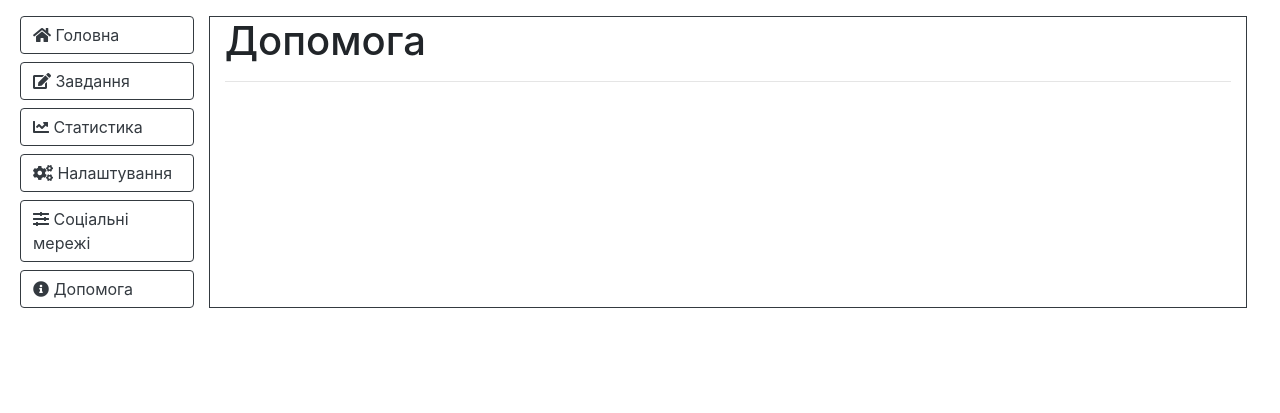
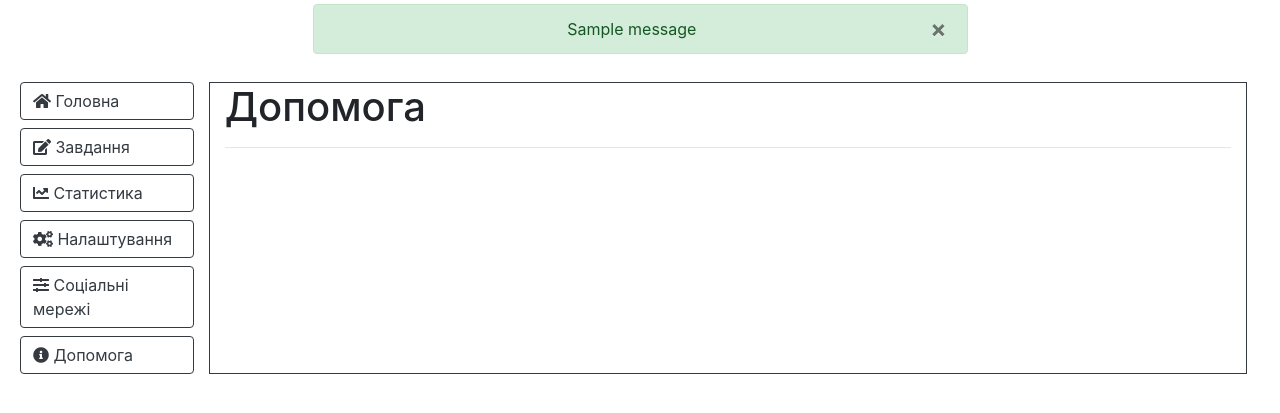
Before and after one commit to shevchenkodim/Auto-posting-service, a Django app: page /studio/help in a window 1280 px wide. Shown: the part 56-469 px from the top of the page. Run offline with Django 3.2, Linux system fonts and the light colour scheme; tables that the repository leaves empty hold one stand-in row (values such as "Sample post"); one stand-in notice (Sample message) is shown; parts of the project's set-up code (start-up, migrations or seed data) failed here and were passed over; some libraries are stand-ins or nearby versions.

Commit message:
Implement django messages in template
:Release Notes:

:Detailed Notes:

:Testing Performed:
No tests

:QA Notes:

:Issues Addressed:

Signed-off-by: Shevchenko Dmytro <dimashevchenko10021999@gmail.com>

```diff
--- a/studio/views.py
+++ b/studio/views.py
@@ -9,6 +9,7 @@ from django.core.exceptions import PermissionDenied
 from django.utils import timezone
 from .tasks import live_journal_task, telegram_task
 from Auto_posting_service.celery import app
+from django.contrib import messages
 from django.conf import settings
 import dateutil.parser
 import datetime
@@ -50,6 +51,7 @@ def saveprofile(request):
         if f != None:
             profile.image = f
         profile.save()
+        messages.success(request, 'Your profile has been successfully saved!')
         response_data = {'_code' : 0, '_status' : 'ok' }
     else:
         response_data = {'_code' : 1, '_status' : 'no' }
--- a/templates/studio/studio_base.html
+++ b/templates/studio/studio_base.html
@@ -18,7 +18,27 @@
         {% endblock navbar %}
     </div>
 </div>
-<div class="row mt-2 pl-3 pr-5">
+<div class="row mt-1">
+    {% block messages %}
+    {% if messages %}
+        <div class="messages w-100">
+            {% for message in messages %}
+            <div {% if message.tags %} class="row {{ message.tags }}"{% endif %}>
+                <div class="col-12 d-flex justify-content-center">
+                    <div class="alert alert-success text-center w-50" role="alert">
+                        <button type="button" class="close" data-dismiss="alert" aria-label="Close">
+                            <span aria-hidden="true">&times;</span>
+                         </button>
+                        {{ message }}
+                    </div>
+                </div>
+            </div>
+            {% endfor %}
+        </div>
+    {% endif %}
+{% endblock %}
+</div>
+<div class="row mt-1 pl-3 pr-5">
     <div class="col-2">
         {% block menu %}
             {% include 'studio/studio_menu.html' %}
```
